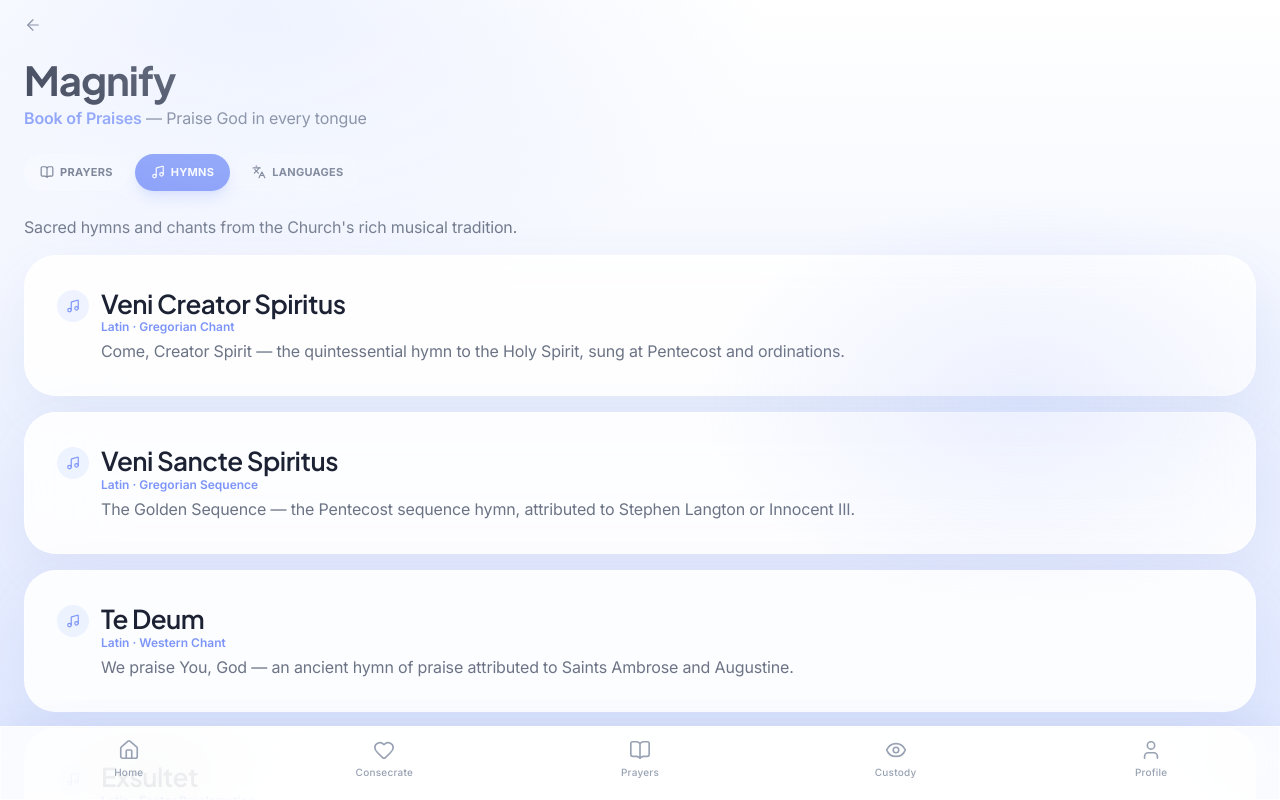
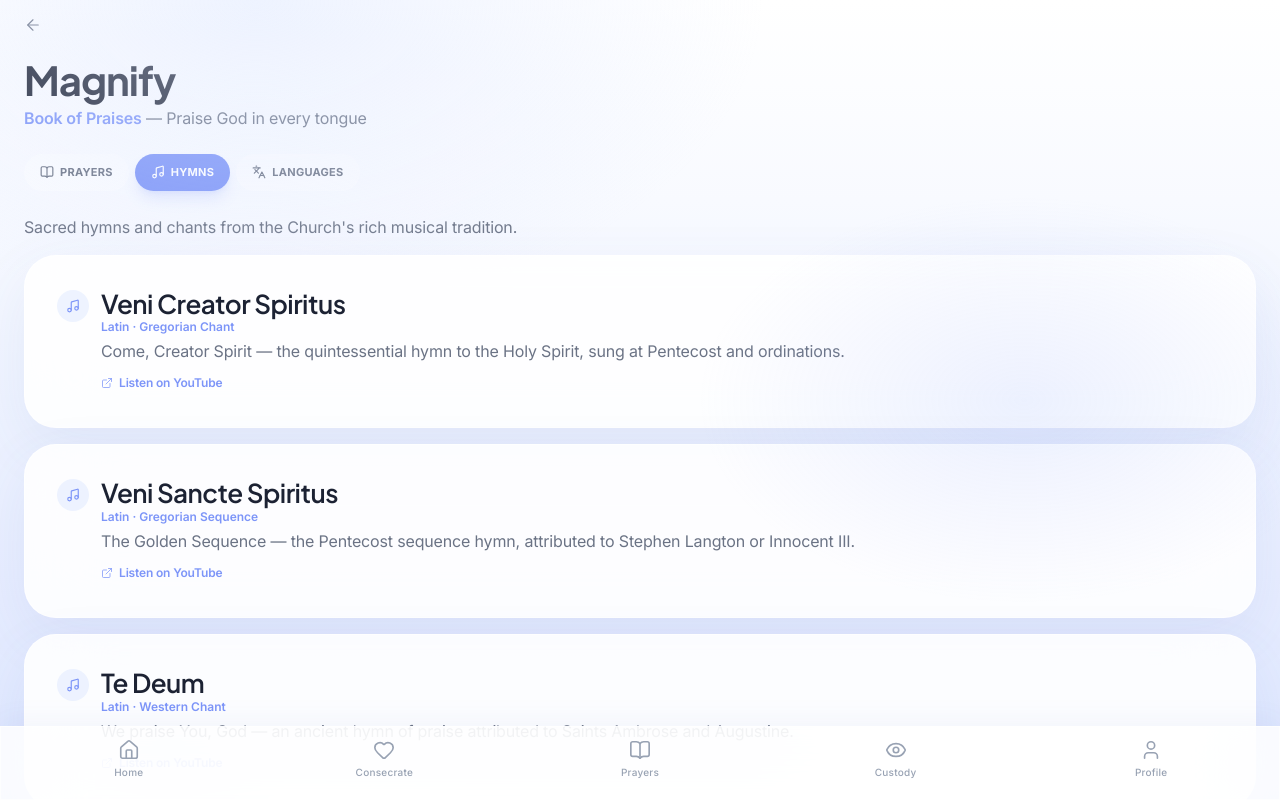
Before and after one commit to johncyongco/custody-app, a React (Vite) app: page /magnify in a window 1280 px wide. Both pictures are taken after a click on the button "HYMNS". Shown: the top 800 px of the page. Built offline with nearby package versions, Linux system fonts and the light colour scheme.

Commit message:
Add YouTube embed modal to hymns in BookOfPraisePage

```diff
--- a/src/pages/BookOfPraisePage.tsx
+++ b/src/pages/BookOfPraisePage.tsx
@@ -1,20 +1,25 @@
 import { useState } from "react";
 import { motion, AnimatePresence } from "framer-motion";
-import { BookOpen, Music, X, ChevronRight, Languages, ArrowLeft } from "lucide-react";
+import { BookOpen, Music, X, ChevronRight, Languages, ArrowLeft, ExternalLink } from "lucide-react";
 import { useNavigate } from "react-router-dom";
 import { praiseLanguages } from "@/data/book-of-praise";
 import type { LanguagePrayer } from "@/data/book-of-praise";
 
 const hymns = [
-  { title: "Veni Creator Spiritus", language: "Latin", tradition: "Gregorian Chant", description: "Come, Creator Spirit — the quintessential hymn to the Holy Spirit, sung at Pentecost and ordinations." },
-  { title: "Veni Sancte Spiritus", language: "Latin", tradition: "Gregorian Sequence", description: "The Golden Sequence — the Pentecost sequence hymn, attributed to Stephen Langton or Innocent III." },
-  { title: "Te Deum", language: "Latin", tradition: "Western Chant", description: "We praise You, God — an ancient hymn of praise attributed to Saints Ambrose and Augustine." },
-  { title: "Exsultet", language: "Latin", tradition: "Easter Proclamation", description: "The Easter proclamation sung at the Easter Vigil, declaring Christ's victory over death." },
-  { title: "Agios O Theos", language: "Greek", tradition: "Eastern Orthodox", description: "Holy God, Holy Mighty, Holy Immortal — the Trisagion hymn of the Eastern tradition." },
-  { title: "Cherubic Hymn", language: "Greek", tradition: "Byzantine", description: "The hymn of the Cherubim, sung during the Great Entrance in the Divine Liturgy." },
+  { title: "Veni Creator Spiritus", language: "Latin", tradition: "Gregorian Chant", description: "Come, Creator Spirit — the quintessential hymn to the Holy Spirit, sung at Pentecost and ordinations.", url: "https://www.youtube.com/watch?v=FQ7aG8v8iQ8" },
+  { title: "Veni Sancte Spiritus", language: "Latin", tradition: "Gregorian Sequence", description: "The Golden Sequence — the Pentecost sequence hymn, attributed to Stephen Langton or Innocent III.", url: "https://www.youtube.com/watch?v=NVj-C6VG90g" },
+  { title: "Te Deum", language: "Latin", tradition: "Western Chant", description: "We praise You, God — an ancient hymn of praise attributed to Saints Ambrose and Augustine.", url: "https://www.youtube.com/watch?v=Sj4xA7bnTNg" },
+  { title: "Exsultet", language: "Latin", tradition: "Easter Proclamation", description: "The Easter proclamation sung at the Easter Vigil, declaring Christ's victory over death.", url: "https://www.youtube.com/watch?v=hEa_75sasGY" },
 ];
 
 type Tab = "prayers" | "hymns" | "languages";
+
+function getYouTubeId(url: string) {
+  const match = url.match(/(?:v=|youtu\.be\/)([a-zA-Z0-9_-]{11})/);
+  return match ? match[1] : null;
+}
+
+type Hymn = (typeof hymns)[number];
 
 export default function BookOfPraisePage() {
   const navigate = useNavigate();
@@ -22,6 +27,7 @@
   const [selected, setSelected] = useState<LanguagePrayer | null>(null);
   const [prayerType, setPrayerType] = useState<"ourFather" | "hailMary" | "gloryBe">("ourFather");
   const [romanized, setRomanized] = useState(false);
+  const [playingHymn, setPlayingHymn] = useState<Hymn | null>(null);
 
   return (
     <div className="min-h-screen pb-28">
@@ -126,9 +132,16 @@
                         <p className="text-small font-semibold text-holy-periwinkle mb-1">
                           {hymn.language} · {hymn.tradition}
                         </p>
-                        <p className="text-body text-text-secondary">
+                        <p className="text-body text-text-secondary mb-2">
                           {hymn.description}
                         </p>
+                        <button
+                          onClick={() => setPlayingHymn(hymn)}
+                          className="inline-flex items-center gap-1.5 text-xs font-semibold text-holy-periwinkle hover:text-holy-periwinkle/80 transition-colors"
+                        >
+                          <ExternalLink size={12} strokeWidth={1.5} />
+                          Listen on YouTube
+                        </button>
                       </div>
                     </div>
                   </motion.div>
@@ -243,6 +256,60 @@
           </motion.div>
         )}
       </AnimatePresence>
+
+      <AnimatePresence>
+        {playingHymn && (
+          <motion.div
+            initial={{ opacity: 0 }}
+            animate={{ opacity: 1 }}
+            exit={{ opacity: 0 }}
+            className="fixed inset-0 z-50 flex items-center justify-center p-4"
+          >
+            <div className="absolute inset-0 bg-text/10 backdrop-blur-[2px]" onClick={() => setPlayingHymn(null)} />
+            <motion.div
+              key={playingHymn.title}
+              initial={{ opacity: 0, y: 50 }}
+              animate={{ opacity: 1, y: 0 }}
+              exit={{ opacity: 0, y: 50 }}
+              transition={{ duration: 0.4 }}
+              className="relative z-10 w-full max-w-lg glass-card rounded-[36px] overflow-hidden"
+            >
+              <div className="flex items-center justify-between p-6 pb-4">
+                <div>
+                  <h2 className="text-h2 text-text">{playingHymn.title}</h2>
+                  <p className="text-small font-semibold text-holy-periwinkle">{playingHymn.language} · {playingHymn.tradition}</p>
+                </div>
+                <button
+                  onClick={() => setPlayingHymn(null)}
+                  className="p-1.5 text-text-muted hover:text-text-secondary transition-colors rounded-full hover:bg-white/50"
+                >
+                  <X size={18} strokeWidth={1.5} />
+                </button>
+              </div>
+              <div className="px-6 pb-6">
+                <div className="relative w-full aspect-video rounded-2xl overflow-hidden bg-black/10">
+                  {getYouTubeId(playingHymn.url) ? (
+                    <iframe
+                      src={`https://www.youtube-nocookie.com/embed/${getYouTubeId(playingHymn.url)}?autoplay=1`}
+                      title={playingHymn.title}
+                      allow="accelerometer; autoplay; clipboard-write; encrypted-media; gyroscope; picture-in-picture"
+                      allowFullScreen
+                      className="absolute inset-0 w-full h-full"
+                    />
+                  ) : (
+                    <div className="flex items-center justify-center h-full text-text-muted text-body">
+                      Video unavailable
+                    </div>
+                  )}
+                </div>
+                <p className="text-body text-text-secondary mt-4">
+                  {playingHymn.description}
+                </p>
+              </div>
+            </motion.div>
+          </motion.div>
+        )}
+      </AnimatePresence>
     </div>
   );
 }
```
